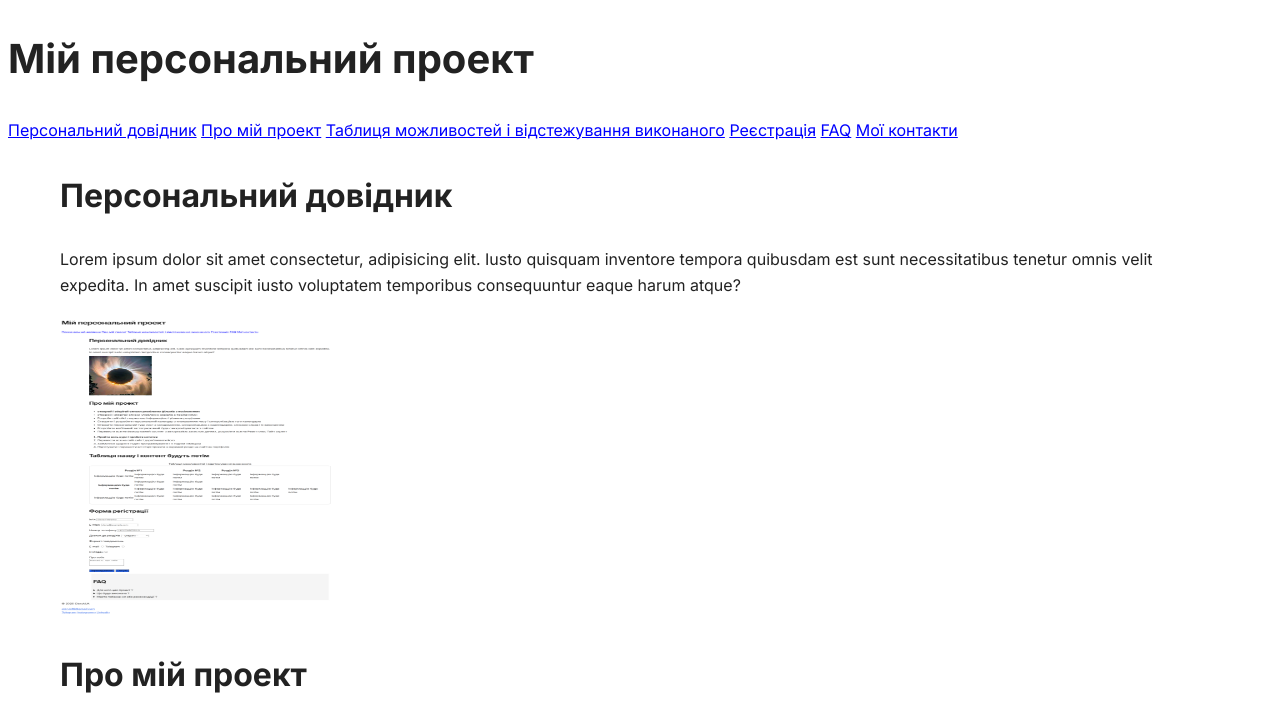
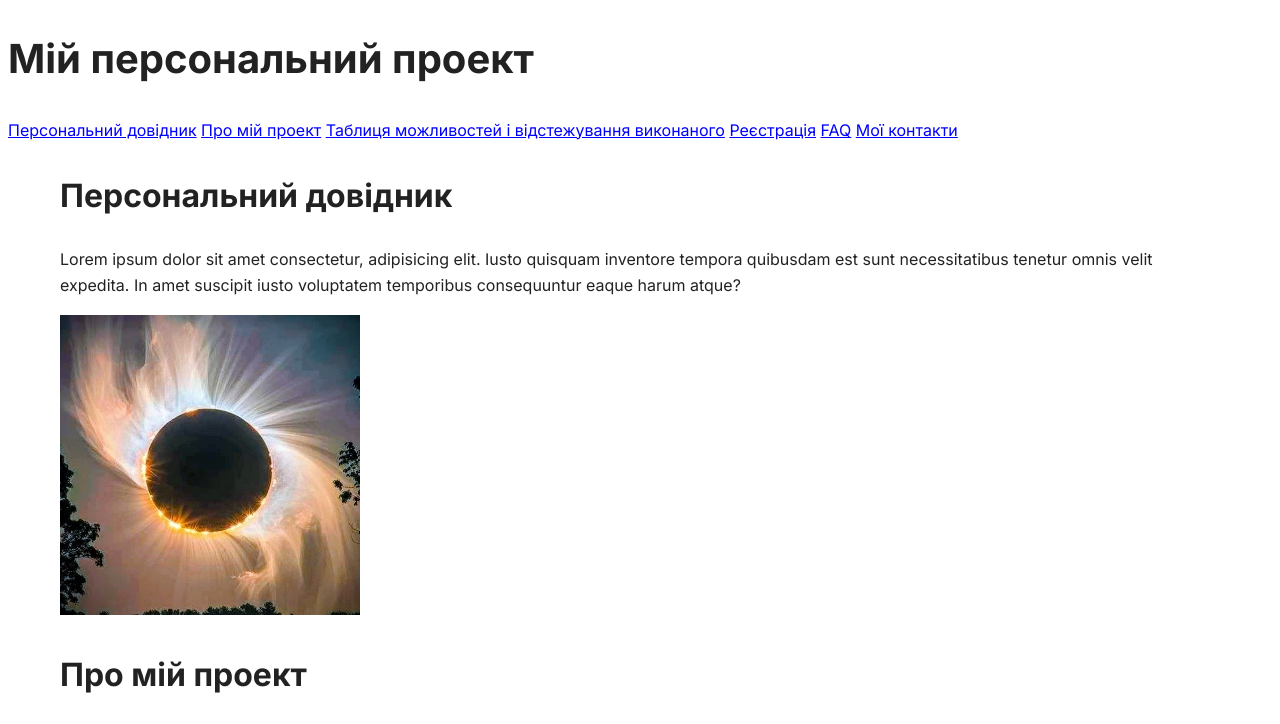
Before and after one commit to cleryk89/my-web-course, a website: page hw-06/index.html in a window 1280 px wide. Shown: the top 724 px of the page. Drawn offline with Linux system fonts and the light colour scheme.

Commit message:
виправлення логотипу

```diff
--- a/hw-06/index.html
+++ b/hw-06/index.html
@@ -32,7 +32,7 @@
       <p>Lorem ipsum dolor sit amet consectetur, adipisicing elit. Iusto quisquam inventore tempora quibusdam est sunt
         necessitatibus tenetur omnis velit expedita. In amet suscipit iusto voluptatem temporibus consequuntur eaque
         harum atque?</p>
-      <img src="screenshots/desktop.png" alt="Logo meine Blog" width="300" height="300">
+      <img src="screenshots/logo.png" alt="Logo meine Blog" width="300" height="300">
     </section>
 
     <section id="project">
```
